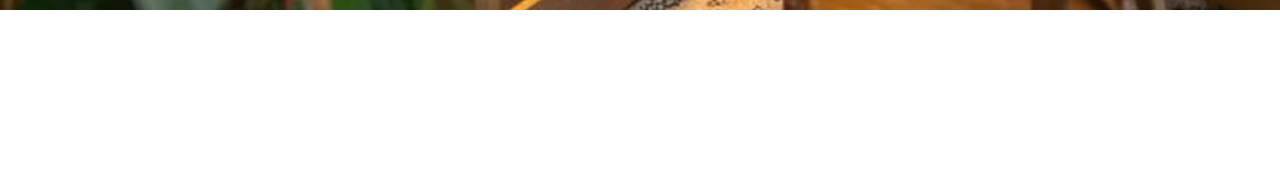
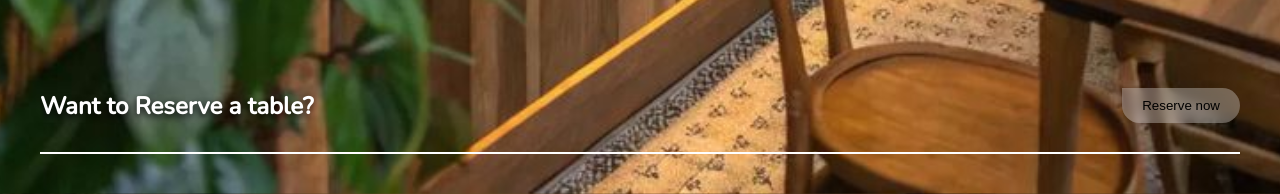
Before and after one commit to paria-rajaby/salad-app, a React (Create React App) app: page / in a window 1280 px wide. Shown: the part 1767-1961 px from the top of the page. Before the commit the page ends 1777 px from the top, so only its background shows below. Built offline with nearby package versions, Linux system fonts and the light colour scheme; no server answers; the database is empty.

Commit message:
add reserve section

```diff
--- a/package.json
+++ b/package.json
@@ -11,6 +11,7 @@
     "react-dom": "^19.2.0",
     "react-icons": "^5.5.0",
     "react-scripts": "5.0.1",
+    "sweetalert2": "^11.26.3",
     "swiper": "^12.0.3",
     "web-vitals": "^2.1.4"
   },
--- a/src/App.js
+++ b/src/App.js
@@ -2,6 +2,7 @@ import "./App.css";
 import Header from "./Components/Header/Header";
 import Main from "./Components/Main/Main";
 import Team from "./Components/Team/Team";
+import Reserve from "./Components/Reserve/Reserve";
 import { useEffect, useState } from "react";
 
 function App() {
@@ -45,6 +46,7 @@ function App() {
         <Main title="Vegan Salad" desc="Fresh vegan salads" items={vegan} />
         <Main title="Meat Salad" desc="Fresh meat salads" items={meat} />
         <Team />
+        <Reserve />
       </main>
     </div>
   );
--- /dev/null
+++ b/src/Components/Reserve/Reserve.css
@@ -0,0 +1,24 @@
+.reserve-section{
+    margin-top: 100px;
+}
+.reserve-section div{
+    display: flex;
+    align-items: center;
+    justify-content: space-between;
+}
+.reserve-section div button{
+    border: none;
+    padding: 10px 20px;
+    border-top-right-radius: 50px;
+    border-bottom-right-radius: 50px;
+    border-bottom-left-radius: 50px;
+    background-color: rgba(255, 255, 255, 0.3);
+    backdrop-filter: blur(5px);
+}
+.reserve-section span{
+    display: block;
+    width: 100%;
+    height: 2px;
+    background-color: #fff;
+    margin-top: 10px;
+}
--- /dev/null
+++ b/src/Components/Reserve/Reserve.js
@@ -0,0 +1,36 @@
+import React from "react";
+import Swal from "sweetalert2";
+import "./Reserve.css";
+
+export default function Reserve() {
+  const reserveTable = () => {
+    Swal.fire({
+      title: "Please fill your information",
+      html: `<input id="swal1"  type="text" placeholder="you name..." />
+        <input id="swal2" type="text" placeholder="you number..." />`,
+      showCancelButton: true,
+      showConfirmlButton: true,
+      preConfirm: () => {
+        const name = document.getElementById("swal1").value;
+        const number = document.getElementById("swal2").value;
+        if (!name || !number) {
+          Swal.showValidationMessage("Please complete your information!");
+        }
+        return { name, number };
+      },
+    }).then((result) => {
+      if (result.isConfirmed) {
+        Swal.fire(`Dear ${result.value.name} your table reserved successfuly!`);
+      }
+    });
+  };
+  return (
+    <div className="reserve-section">
+      <div>
+        <h2>Want to Reserve a table?</h2>
+        <button onClick={reserveTable}>Reserve now</button>
+      </div>
+      <span></span>
+    </div>
+  );
+}
```
Also changed, not shown: 1 other file (tests, documents, lock files or other folders).
